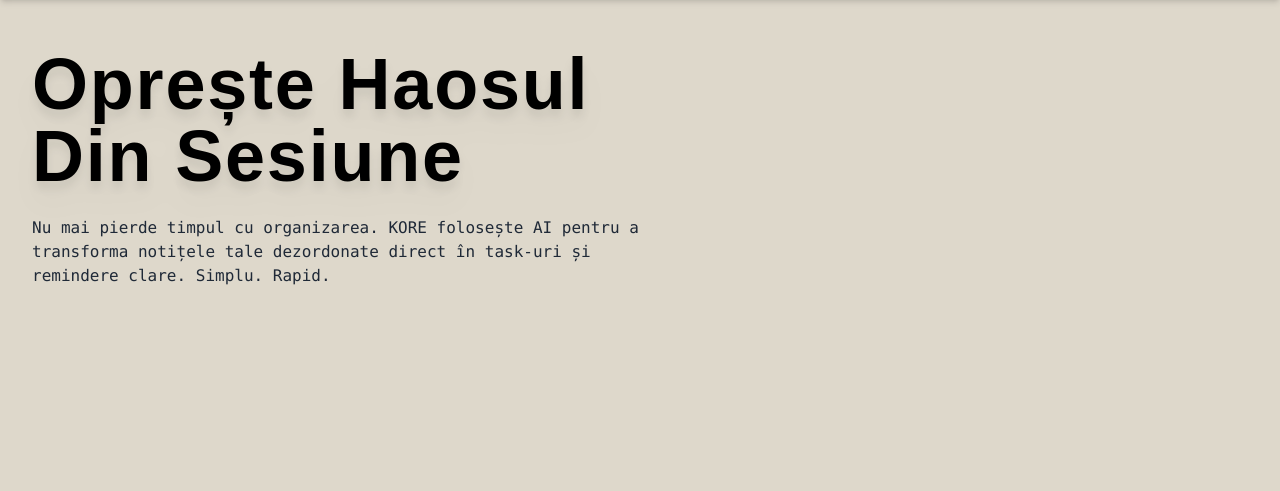
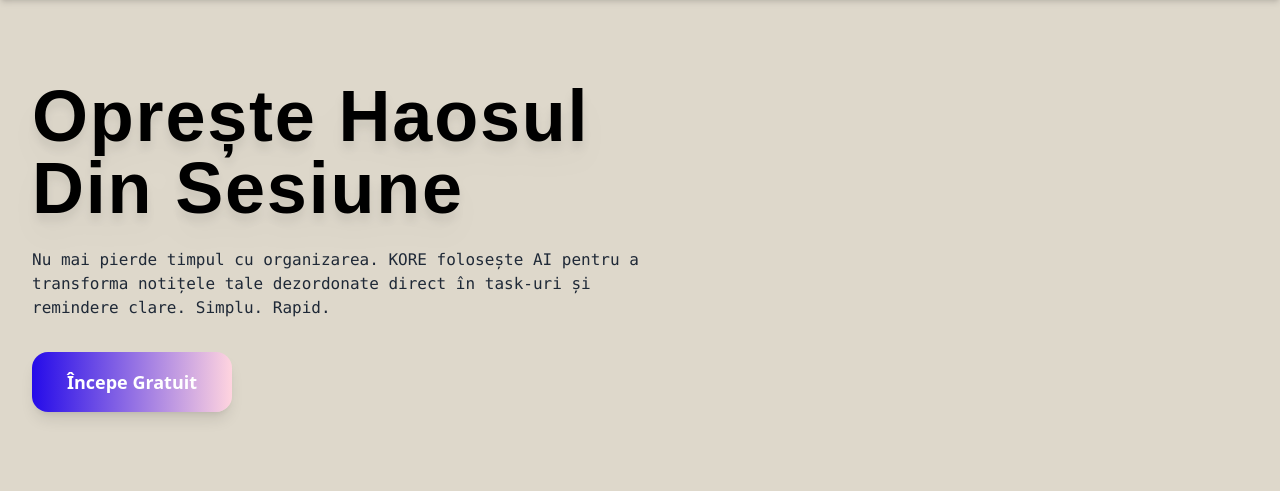
Before and after one commit to TirtalasAndrei/kore-student-os, a Flask app: page / in a window 1280 px wide. Shown: the part 110-601 px from the top of the page. Run offline with Flask 3, Linux system fonts and the light colour scheme; some libraries are stand-ins or nearby versions.

Commit message:
Hero Section Commit: Text + button

```diff
--- a/templates/index.html
+++ b/templates/index.html
@@ -2,7 +2,7 @@
 
 {% block content %}
 <!--Hero Section-->
-    <section class="w-full min-h-[calc(100vh-110px] flex flex-col md:flex-row items-center px-8 py-12 overflow-hidden relative">
+    <section class="w-full min-h-[calc(100vh-110px] flex flex-col md:flex-row items-center px-8 py-20 overflow-hidden relative">
         <div class="w-full md:w-1/2 flex flex-col justify-center z-10">
             <h1 class="font-display font-bold text-5xl md:text-7xl leading-[1.1] tracking-wide text-black drop-shadow-xl max-w-[627px]">
                 Oprește Haosul <br>
@@ -12,8 +12,18 @@
             <p class="mt-6 text-sm md:text-base text-gray-800 leading-relaxed max-w-[500] font-mono">
                 Nu mai pierde timpul cu organizarea. KORE folosește AI pentru a transforma notițele tale dezordonate direct în task-uri și remindere clare. Simplu. Rapid.
             </p>
+            <div class="mt-8 relative group inline-block">
+                <div class="absolute -insert-1 bg-gradient-to-r from-[#250BE9] to-[#FFD4DF] rounded-2xl blur opacity-40 group-hover:opacity-75 transition duration-200"></div>
+                <a href="#" class="relative w-[200px] h-[60px] bg-gradient-to-r from-[#250BE9] to-[#FFD4DF]
+                 text-white font-bold text-lg rounded-2xl leading-none
+                 flex items-center justify-center shadow-lg hover:scale-[1.02]
+                 transition-transform duration-200">
+                    Începe Gratuit
+                </a>
 
+            </div>
         </div>
+
 
     </section>
 {% endblock %}
```
Also changed, not shown: static/images/mvpdashboard.png (added).
